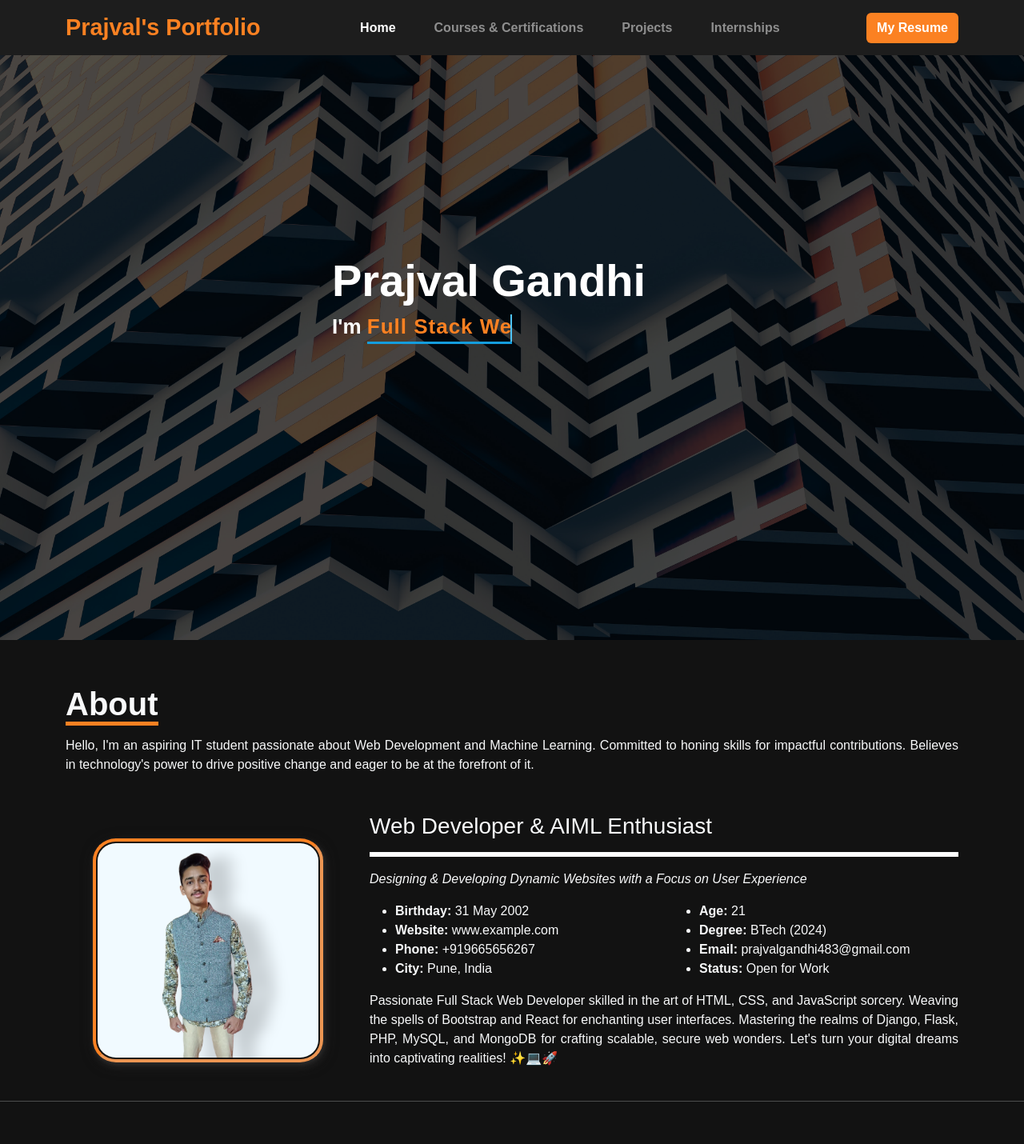
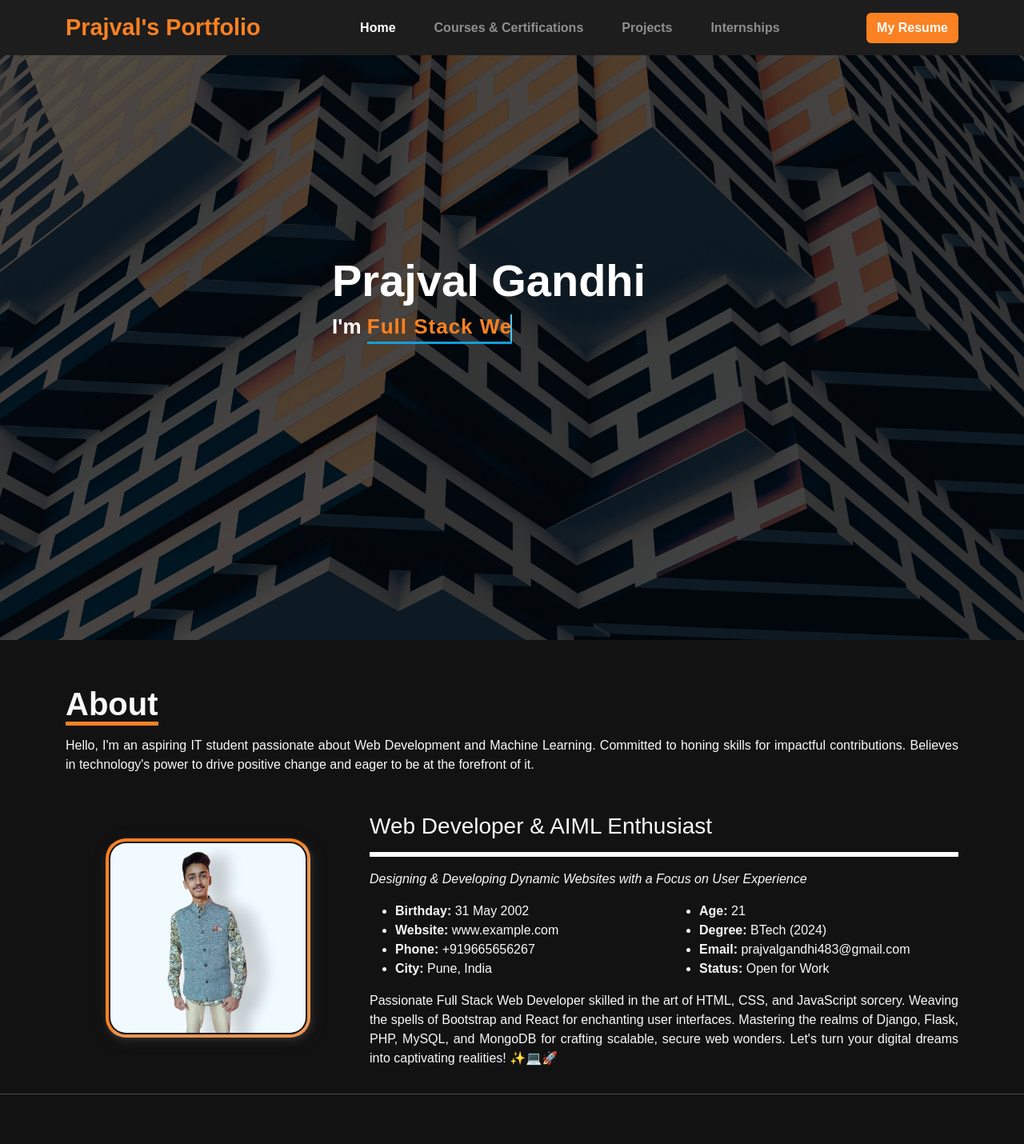
Before and after one commit to paju3125/Portfolio, a React (Create React App) app: page / in a window 1280 px wide. Shown: the top 1430 px of the page at 80% size. Built offline with nearby package versions, Linux system fonts and the light colour scheme; some icons are missing.

Commit message:
profile image

```diff
--- a/src/components/about/about.css
+++ b/src/components/about/about.css
@@ -5,8 +5,8 @@
 }
 
 .about-img {
-  width: 18em;
-  height: 22em;
+  width: 16em;
+  height: 20em;
   border: 4px solid #ec9552;
   padding: 2px;
   border-radius: 10%;
```
